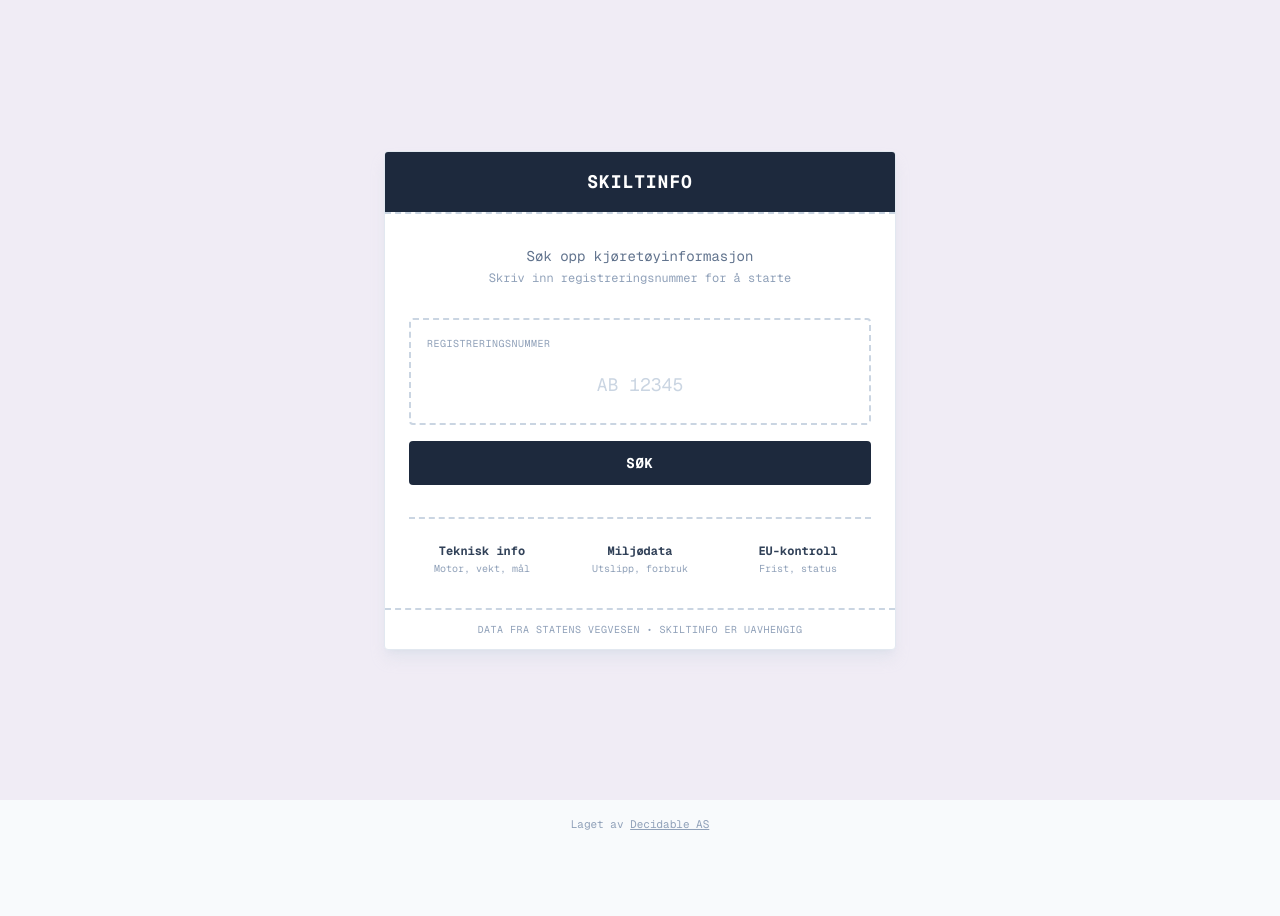
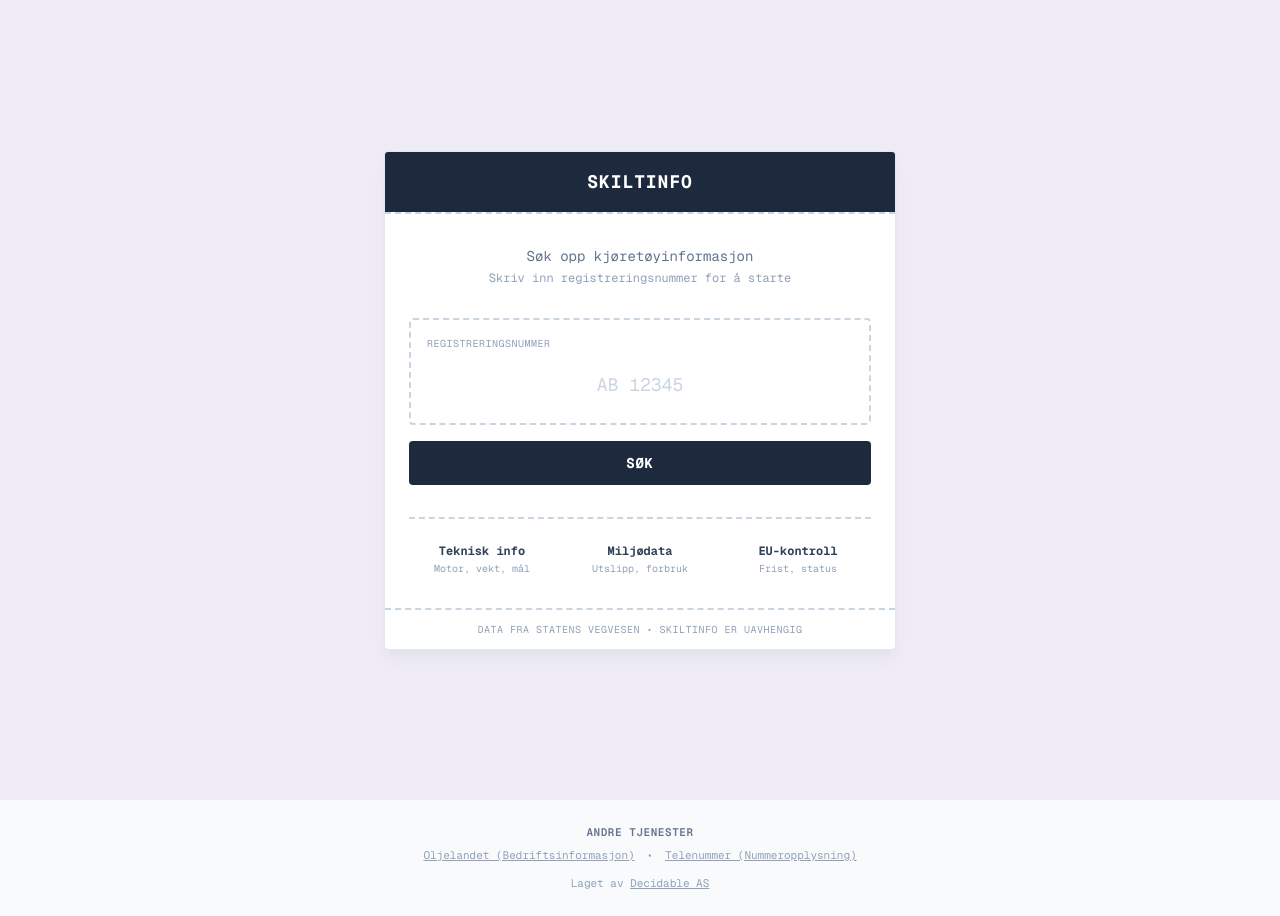
Before and after one commit to Decidable-AS/skiltinfo, a Next.js app: page / in a window 1280 px wide. Before the commit the page ends 849 px from the top, so only its background shows below. Built offline with nearby package versions, Linux system fonts and the light colour scheme.

Commit message:
Add 'Andre tjenester' section to footer with links to Oljelandet and Telenummer

```diff
--- a/src/app/layout.tsx
+++ b/src/app/layout.tsx
@@ -62,7 +62,32 @@ export default function RootLayout({
         className={`${geistSans.variable} ${geistMono.variable} antialiased`}
       >
         {children}
-        <footer className="py-4 text-center font-mono text-[11px] text-slate-400">
+        <footer className="py-6 text-center font-mono text-[11px] text-slate-400">
+          <div className="mb-3">
+            <span className="uppercase tracking-wider text-slate-500 font-semibold">
+              Andre tjenester
+            </span>
+            <div className="mt-1.5 flex flex-col sm:flex-row items-center justify-center gap-1.5 sm:gap-3">
+              <a
+                href="https://oljelandet.no"
+                className="underline hover:text-slate-600 transition-colors"
+                target="_blank"
+                rel="noopener"
+              >
+                Oljelandet (Bedriftsinformasjon)
+              </a>
+              <span className="hidden sm:inline">&bull;</span>
+              <a
+                href="https://telenummer.no"
+                className="underline hover:text-slate-600 transition-colors"
+                target="_blank"
+                rel="noopener"
+              >
+                Telenummer (Nummeropplysning)
+              </a>
+            </div>
+          </div>
+          <div>
             Laget av{" "}
             <a
               href="https://decidable.no"
@@ -72,6 +97,7 @@ export default function RootLayout({
             >
               Decidable AS
             </a>
+          </div>
         </footer>
         <Script
           src="https://umami.decidable.no/script.js"
```
Lines whose indentation alone changed are shown as unchanged.
